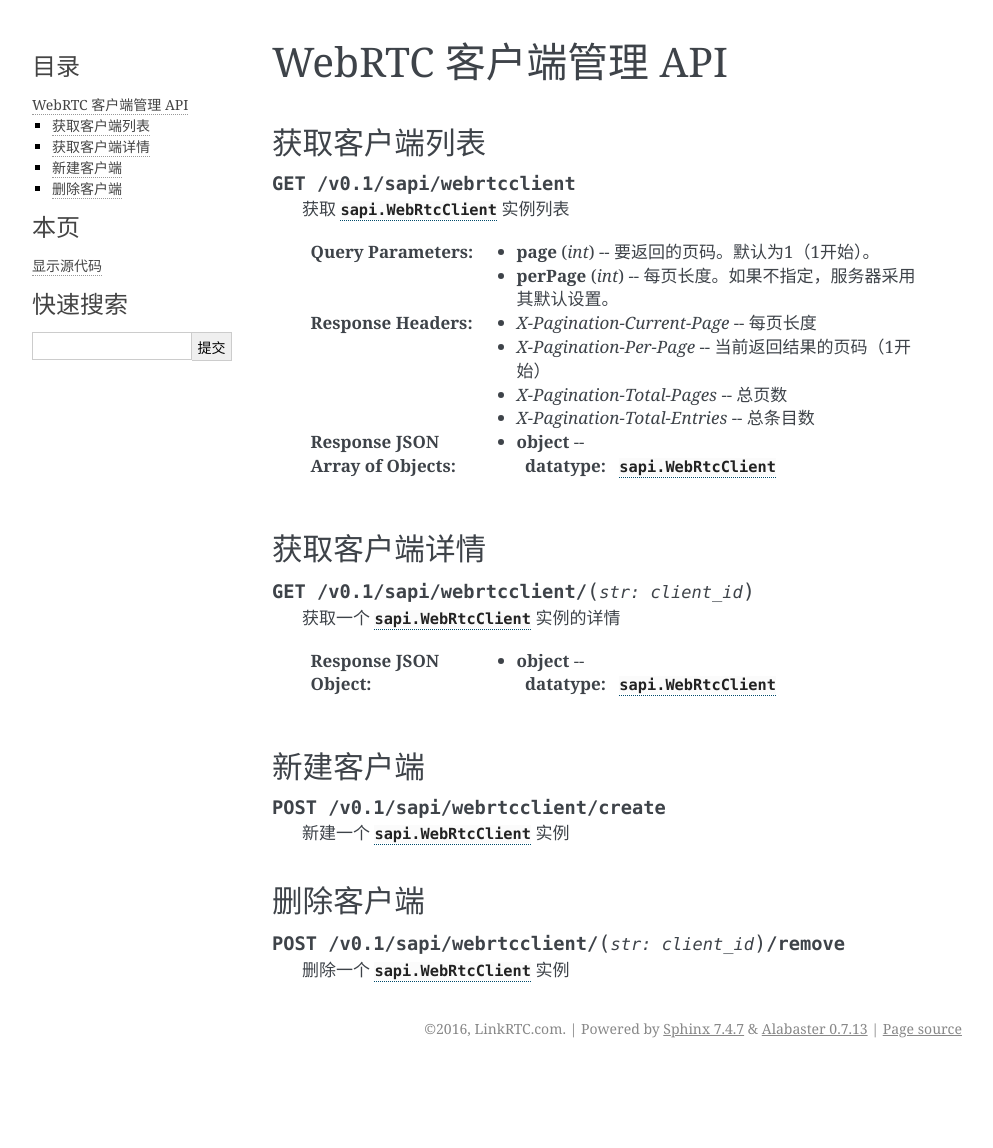
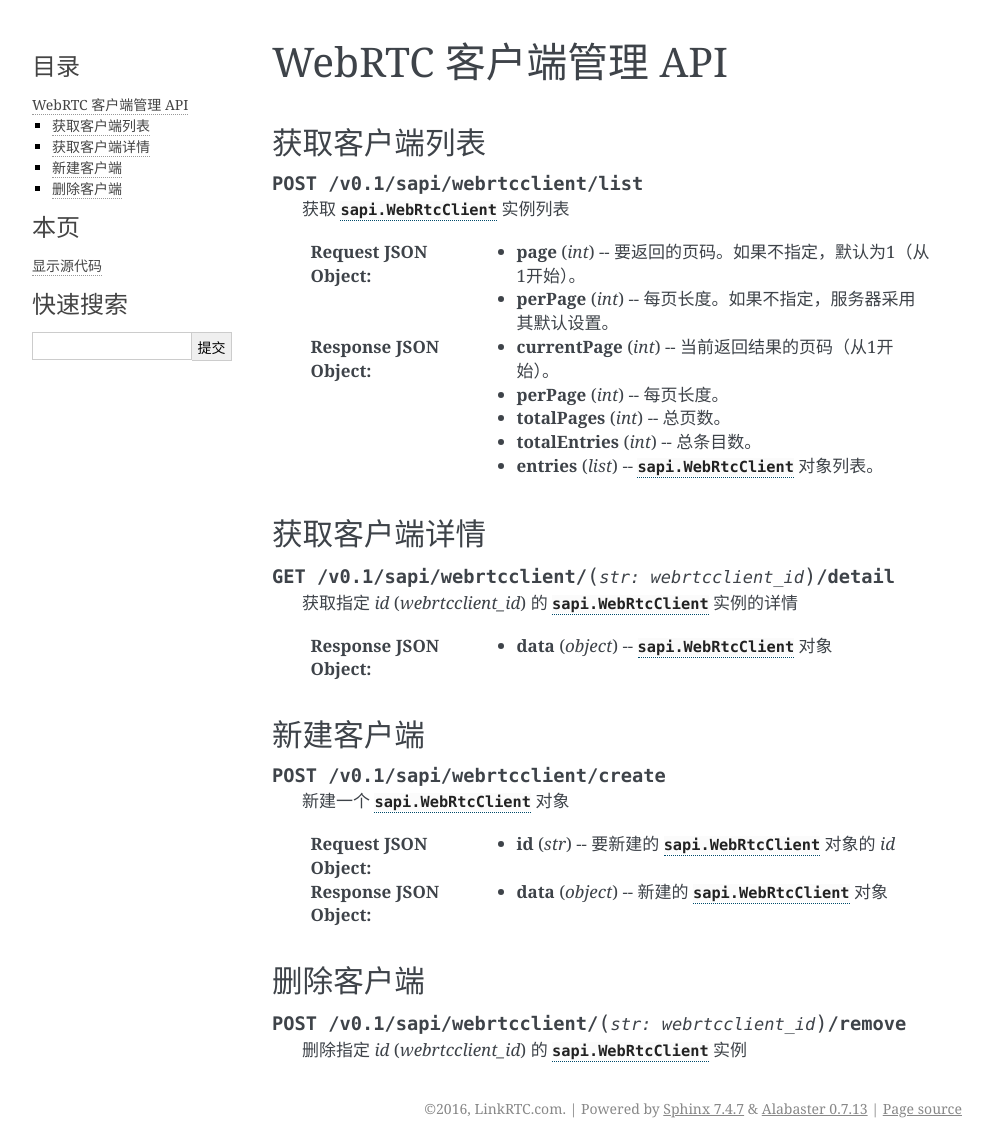
Before and after one commit to linkrtc/api_manual_zh, a Sphinx documentation site: the page built from docs/server_api/webrtc_client_api.rst, in a window 1280 px wide. Shown: the whole page, without its empty margins (148-1141 px from the left). Built offline with Sphinx 7.4.7, drawn with Linux system fonts in a browser that asks for light colours; before the commit the page ends 1068 px from its top, so only the background shows below that.

Commit message:
许多修改，特别是客户端管理

```diff
--- a/docs/conf.py
+++ b/docs/conf.py
@@ -119,7 +119,7 @@ todo_include_todos = False
 
 # The theme to use for HTML and HTML Help pages.  See the documentation for
 # a list of builtin themes.
-html_theme = 'alabaster'
+# html_theme = 'alabaster'
 
 # Theme options are theme-specific and customize the look and feel of a theme
 # further.  For a list of options available for each theme, see the
--- a/docs/server_api/webrtc_client_api.rst
+++ b/docs/server_api/webrtc_client_api.rst
@@ -4,38 +4,40 @@ WebRTC 客户端管理 API
 获取客户端列表
 ===============
 
-.. http:get:: /v0.1/sapi/webrtcclient
+.. http:post:: /v0.1/sapi/webrtcclient/list
 
   获取 :class:`sapi.WebRtcClient` 实例列表
 
-  :query int page: 要返回的页码。默认为1（1开始）。
-  :query int perPage: 每页长度。如果不指定，服务器采用其默认设置。
-  :>header X-Pagination-Current-Page: 每页长度
-  :>header X-Pagination-Per-Page: 当前返回结果的页码（1开始）
-  :>header X-Pagination-Total-Pages: 总页数
-  :>header X-Pagination-Total-Entries: 总条目数
-
-  :>jsonarr object: :datatype: :class:`sapi.WebRtcClient`
+  :<json int page: 要返回的页码。如果不指定，默认为1（从1开始）。
+  :<json int perPage: 每页长度。如果不指定，服务器采用其默认设置。
+  :>json int currentPage: 当前返回结果的页码（从1开始）。
+  :>json int perPage: 每页长度。
+  :>json int totalPages: 总页数。
+  :>json int totalEntries: 总条目数。
+  :>json list entries: :class:`sapi.WebRtcClient` 对象列表。
 
 获取客户端详情
 ===============
 
-.. http:get:: /v0.1/sapi/webrtcclient/(str:client_id)
+.. http:get:: /v0.1/sapi/webrtcclient/(str:webrtcclient_id)/detail
 
-  获取一个 :class:`sapi.WebRtcClient` 实例的详情
+  获取指定 `id` (`webrtcclient_id`) 的 :class:`sapi.WebRtcClient` 实例的详情
 
-  :>json object: :datatype: :class:`sapi.WebRtcClient`
+  :>json object data: :class:`sapi.WebRtcClient` 对象
 
 新建客户端
 ===========
 
 .. http:post:: /v0.1/sapi/webrtcclient/create
 
-  新建一个 :class:`sapi.WebRtcClient` 实例
+  新建一个 :class:`sapi.WebRtcClient` 对象
+
+  :<json str id: 要新建的 :class:`sapi.WebRtcClient` 对象的 `id`
+  :>json object data: 新建的 :class:`sapi.WebRtcClient` 对象
 
 删除客户端
 ===========
 
-.. http:post:: /v0.1/sapi/webrtcclient/(str:client_id)/remove
+.. http:post:: /v0.1/sapi/webrtcclient/(str:webrtcclient_id)/remove
 
-  删除一个 :class:`sapi.WebRtcClient` 实例
+  删除指定 `id` (`webrtcclient_id`) 的 :class:`sapi.WebRtcClient` 实例
```
Also changed, not shown: docs/client_api/intro.rst (+21 -1 lines), docs/client_api/server_provide_rpc.rst (+12 -7 lines), docs/server_api/call_api.rst (+10 -15 lines), docs/server_api/notify_api.rst (+6 -6 lines).
